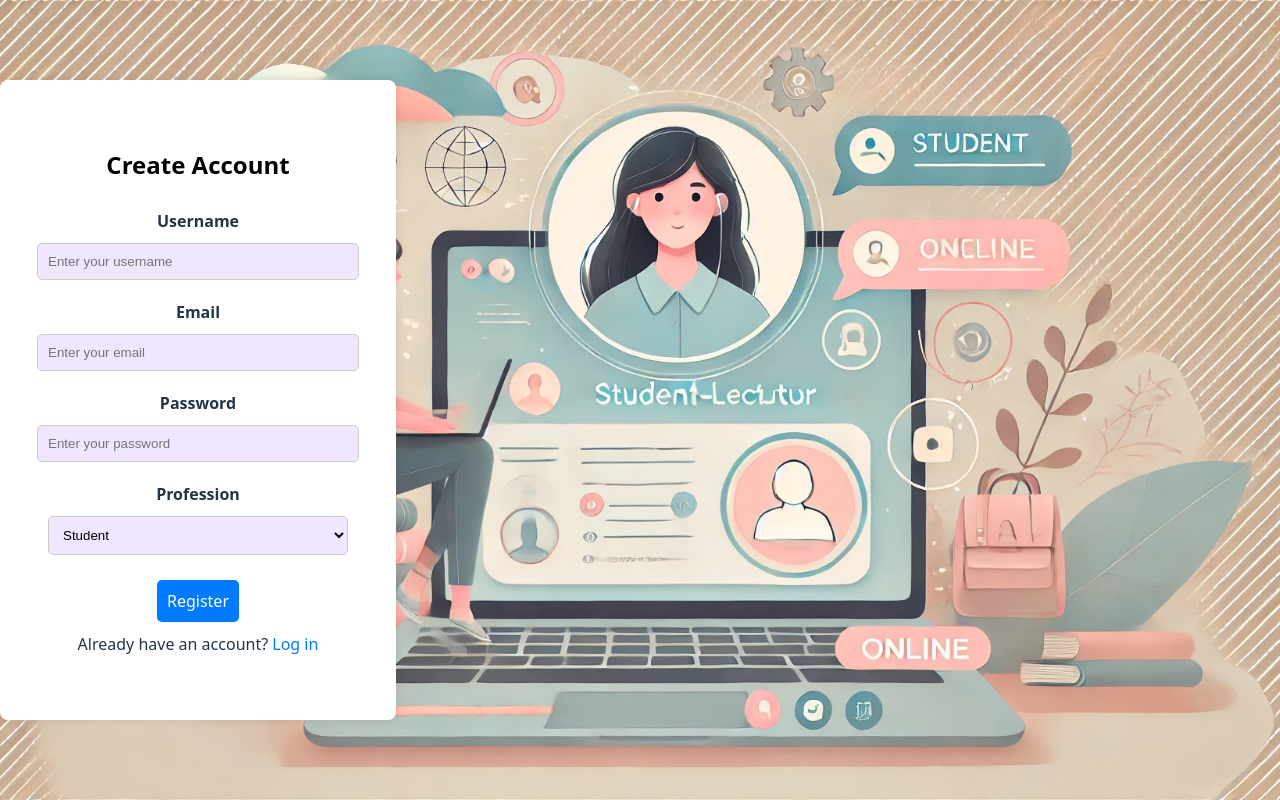
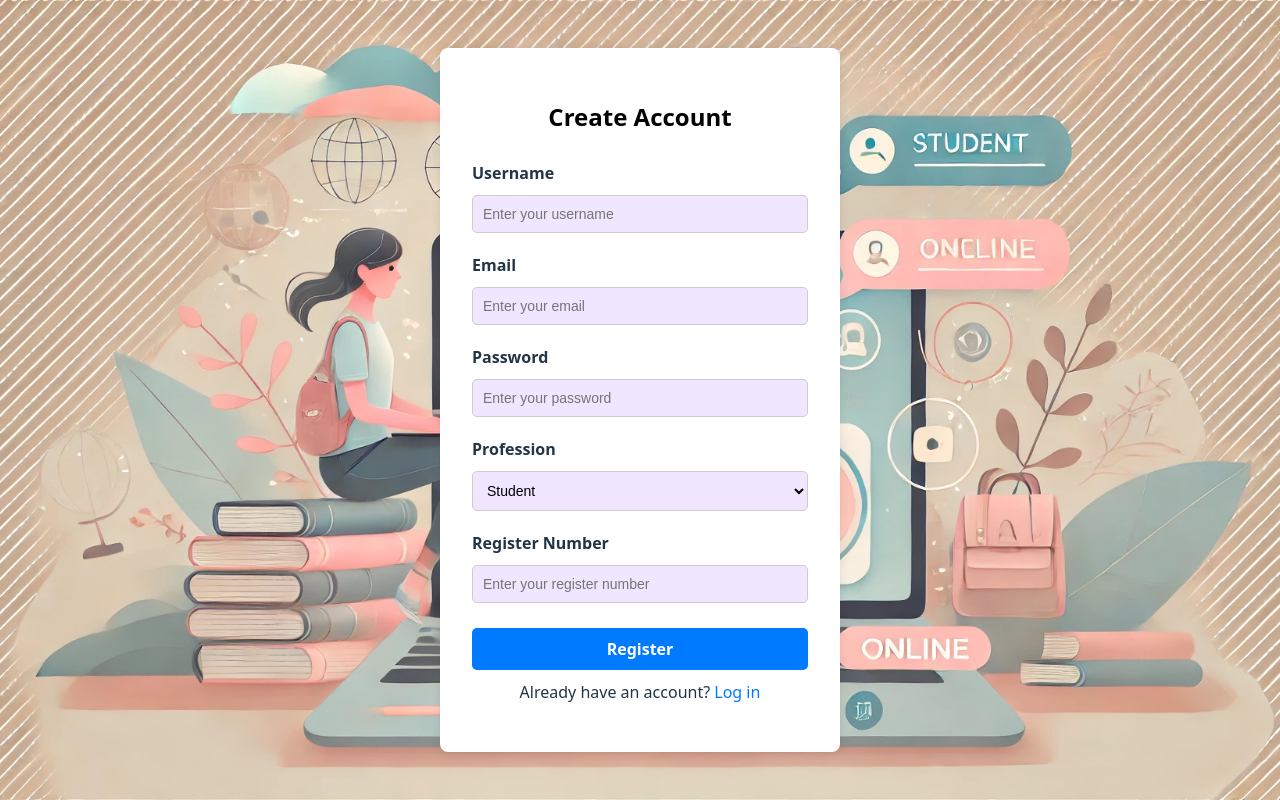
Before and after one commit to Kaviee31/review, a React (Vite) app: page /signup in a window 1280 px wide. Built offline with nearby package versions, Linux system fonts and the light colour scheme.

Commit message:
signup modified to accept register number

```diff
--- a/src/Signup.css
+++ /dev/null
@@ -1,47 +0,0 @@
-.app-container {
-    background-image: url("./assets/background.webp");
-    background-size: cover;
-    background-position: center;
-    background-repeat: no-repeat;
-    width: 100vw;
-    height: 100vh;
-    display: flex;
-    align-items: center;
-    justify-content: flex-start;
-    padding-left: 50px;
-  }
-
-  .signup-form {
-    background: rgba(255, 255, 255, 0.9);
-    padding: 30px;
-    border-radius: 10px;
-    box-shadow: 0 4px 8px rgba(0, 0, 0, 0.2);
-    max-width: 300px;
-    width: 100%;
-  }
-
-  .login-form h2 {
-    margin-bottom: 20px;
-  }
-
-  .login-form input {
-    width: 100%;
-    padding: 10px;
-    margin: 10px 0;
-    border: 1px solid #ccc;
-    border-radius: 5px;
-  }
-
-  .login-form button {
-    width: 100%;
-    padding: 10px;
-    background: #007bff;
-    color: white;
-    border: none;
-    border-radius: 5px;
-    cursor: pointer;
-  }
-
-  .login-form button:hover {
-    background: #0056b3;
-  }
--- a/src/components/Sign.css
+++ b/src/components/Sign.css
@@ -1,6 +1,6 @@
 /* Container for the Signup Page */
 .signup-container {
-  background-image: url("../assets/background.webp"); /* Move up one folder */
+  background-image: url("../assets/background.webp");
   background-size: cover;
   background-position: center;
   background-repeat: no-repeat;
@@ -8,29 +8,25 @@
   height: 100vh;
   display: flex;
   align-items: center;
-  justify-content: start;
-
+  justify-content: center;
+  padding: 1rem;
+  box-sizing: border-box;
+  overflow: auto; /* Prevents overflow on smaller screens */
 }
 
-/* .signup-container {
-  display: flex;
-  justify-content: center;
-  align-items: center;
-  height: 100vh;
-  background-color: #f4f4f4;
-} */
-
+/* Signup form styling */
 .signup-form {
   background: white;
-  padding: 3rem;
+  padding: 2rem;
   border-radius: 8px;
   box-shadow: 0 0 10px rgba(0, 0, 0, 0.1);
   display: flex;
   flex-direction: column;
   justify-content: center;
   align-items: center;
-  width: 300px;
-
+  width: 100%;
+  max-width: 400px;
+  box-sizing: border-box;
 }
 
 .signup-form h2 {
@@ -42,6 +38,7 @@
 .signup-form label {
   font-weight: bold;
   margin-top: 10px;
+  align-self: flex-start;
 }
 
 .signup-form input,
@@ -51,8 +48,10 @@
   margin: 10px 0;
   border: 1px solid #ccc;
   border-radius: 5px;
-  background-color: white; /* Fixes black input field */
-  color: black; /* Ensures text is visible */
+  background-color: #f0e6ff;
+  color: black;
+  font-size: 14px;
+  box-sizing: border-box;
 }
 
 .signup-form button {
@@ -63,6 +62,9 @@
   border-radius: 5px;
   cursor: pointer;
   margin-top: 15px;
+  width: 100%;
+  font-weight: bold;
+  transition: background-color 0.3s;
 }
 
 .signup-form button:hover {
@@ -78,3 +80,18 @@
   color: #007bff;
   text-decoration: none;
 }
+
+.signup-form a:hover {
+  text-decoration: underline;
+}
+
+/* Mobile responsiveness */
+@media (max-width: 480px) {
+  .signup-form {
+    padding: 1.5rem;
+  }
+
+  .signup-form h2 {
+    font-size: 1.5rem;
+  }
+}
--- a/src/components/Signup.jsx
+++ b/src/components/Signup.jsx
@@ -10,6 +10,7 @@
   const [email, setEmail] = useState("");
   const [password, setPassword] = useState("");
   const [profession, setProfession] = useState("Student");
+  const [registerNumber, setRegisterNumber] = useState("");
   const navigate = useNavigate();
 
   const professions = ["Student", "Teacher"];
@@ -20,26 +21,31 @@
       const userCredential = await createUserWithEmailAndPassword(auth, email, password);
       const user = userCredential.user;
 
-      console.log("User created:", user);
-
-      await setDoc(doc(db, "users", user.uid), {
+      const userData = {
         username,
         email,
         profession,
-      });
+      };
+
+      if (profession === "Student") {
+        userData.registerNumber = registerNumber;
+      }
+
+      await setDoc(doc(db, "users", user.uid), userData);
 
       alert("User registered successfully!");
-      navigate("/login", { replace: true });
+      navigate("/", { replace: true }); // ✅ Redirect here
     } catch (error) {
       console.error("Error signing up:", error);
       alert(error.message);
     }
   };
 
+
   return (
     <div className="signup-container">
       <form className="signup-form" onSubmit={handleSubmit}>
-        <h2 style={{ color: "black" }}>Create Account</h2>
+        <h2>Create Account</h2>
 
         <label>Username</label>
         <input
@@ -48,7 +54,6 @@
           value={username}
           onChange={(e) => setUsername(e.target.value)}
           required
-          style={{ backgroundColor: "#f0e6ff" }}
         />
 
         <label>Email</label>
@@ -58,7 +63,6 @@
           value={email}
           onChange={(e) => setEmail(e.target.value)}
           required
-          style={{ backgroundColor: "#f0e6ff" }}
         />
 
         <label>Password</label>
@@ -68,14 +72,19 @@
           value={password}
           onChange={(e) => setPassword(e.target.value)}
           required
-          style={{ backgroundColor: "#f0e6ff" }}
         />
 
         <label>Profession</label>
         <select
           value={profession}
-          onChange={(e) => setProfession(e.target.value)}
-          style={{ backgroundColor: "#f0e6ff" }}
+          onChange={(e) => {
+            const selectedProfession = e.target.value;
+            setProfession(selectedProfession);
+            if (selectedProfession !== "Student") {
+              setRegisterNumber(""); // Clear if not student
+            }
+          }}
+          required
         >
           {professions.map((prof) => (
             <option key={prof} value={prof}>
@@ -83,6 +92,20 @@
             </option>
           ))}
         </select>
+
+        {/* Register Number only when Student */}
+        {profession === "Student" && (
+          <>
+            <label>Register Number</label>
+            <input
+              type="text"
+              placeholder="Enter your register number"
+              value={registerNumber}
+              onChange={(e) => setRegisterNumber(e.target.value)}
+              required
+            />
+          </>
+        )}
 
         <button type="submit">Register</button>
 
```
Also changed, not shown: src/Signup.jsx (deleted, +0 -39 lines).
